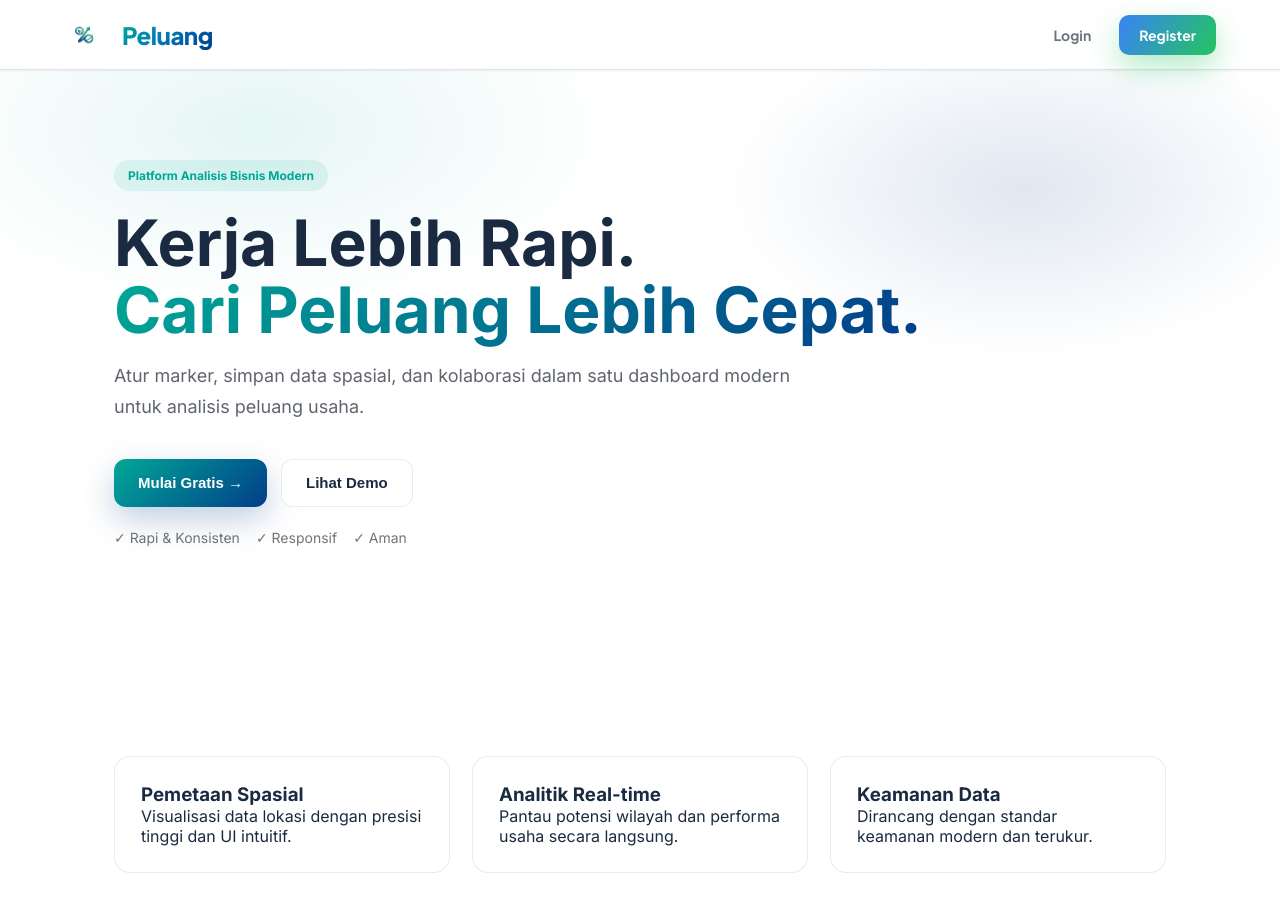
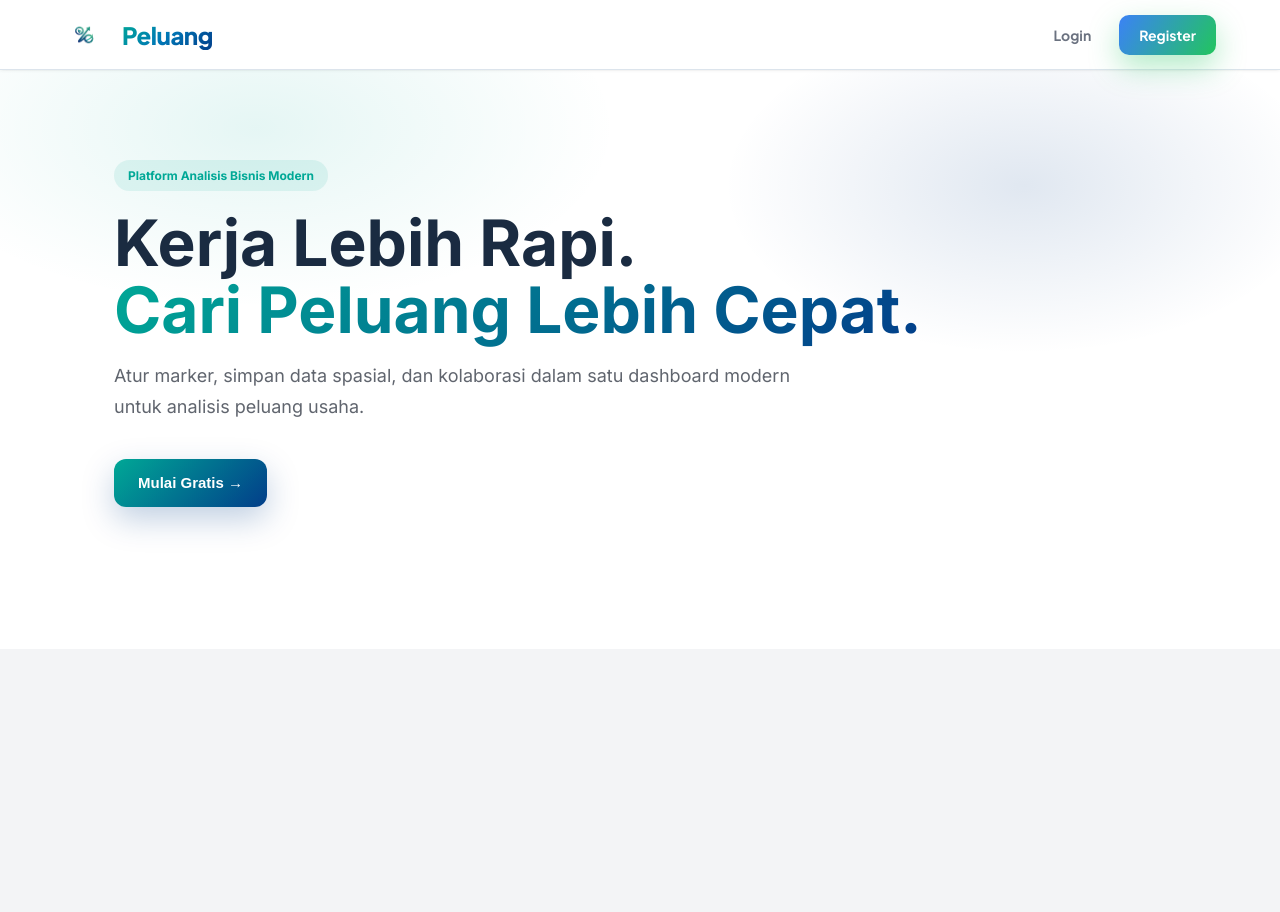
Before and after one commit to ReyhanDwiyan/PELUANG, a React (Create React App) app in the folder frontend/: page / in a window 1280 px wide. Shown: the top 912 px of the page. After the commit the page ends 800 px from the top, so only its background shows below. Built offline with nearby package versions, Linux system fonts and the light colour scheme.

Commit message:
perbaikan sedikit

```diff
--- a/frontend/src/pages/LandingPage.jsx
+++ b/frontend/src/pages/LandingPage.jsx
@@ -34,36 +34,6 @@ const LandingPage = () => {
                         >
                             Mulai Gratis →
                         </button>
-
-                        <button
-                            className="lp-btn lp-btn-secondary"
-                            onClick={() => navigate('/login')}
-                        >
-                            Lihat Demo
-                        </button>
-                    </div>
-
-                    <div className="lp-meta">
-                        <span>✓ Rapi & Konsisten</span>
-                        <span>✓ Responsif</span>
-                        <span>✓ Aman</span>
-                    </div>
-                </div>
-            </section>
-
-            <section className="lp-section">
-                <div className="lp-container grid-3">
-                    <div className="lp-card">
-                        <h3>Pemetaan Spasial</h3>
-                        <p>Visualisasi data lokasi dengan presisi tinggi dan UI intuitif.</p>
-                    </div>
-                    <div className="lp-card">
-                        <h3>Analitik Real-time</h3>
-                        <p>Pantau potensi wilayah dan performa usaha secara langsung.</p>
-                    </div>
-                    <div className="lp-card">
-                        <h3>Keamanan Data</h3>
-                        <p>Dirancang dengan standar keamanan modern dan terukur.</p>
                     </div>
                 </div>
             </section>
```
